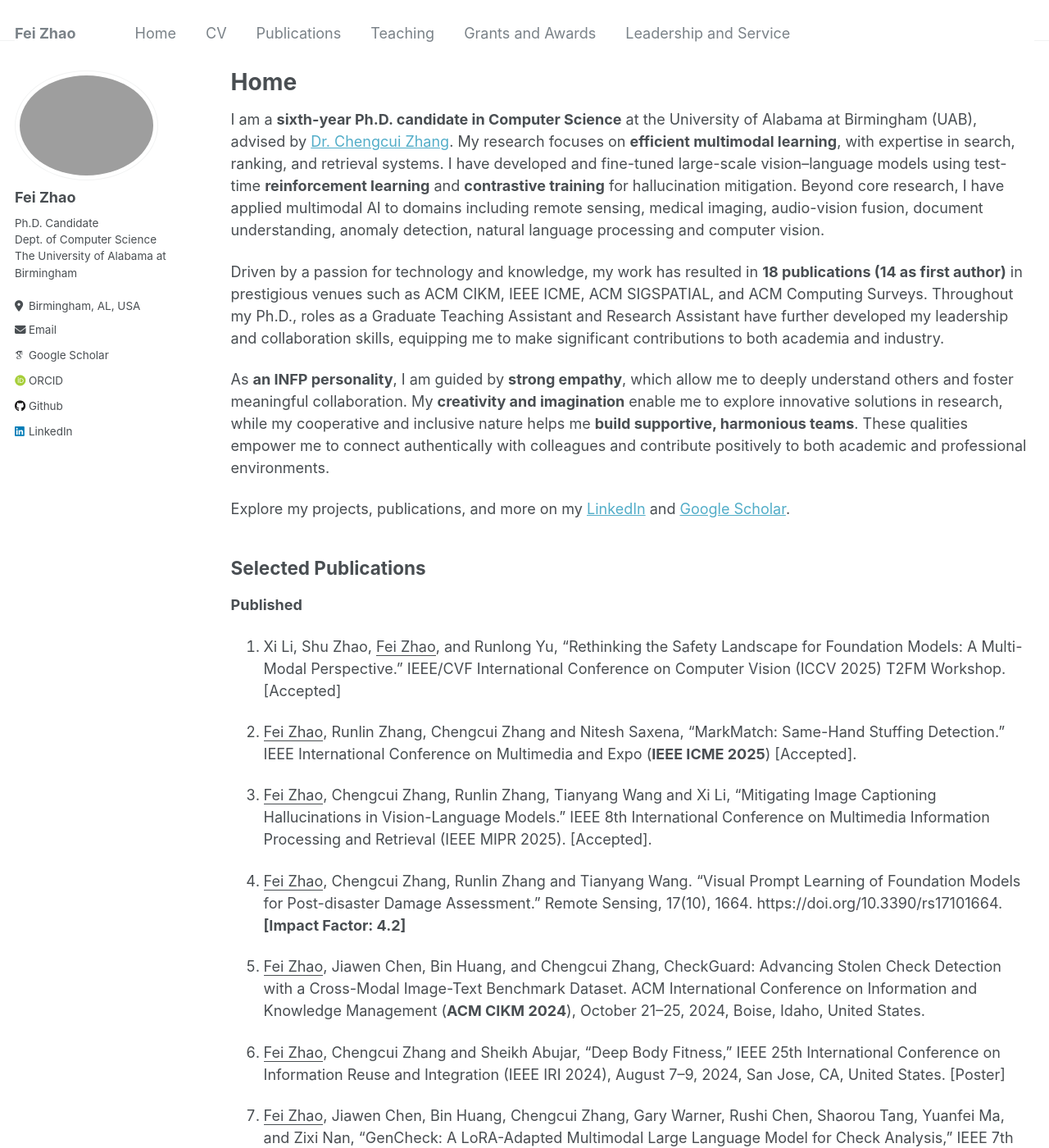
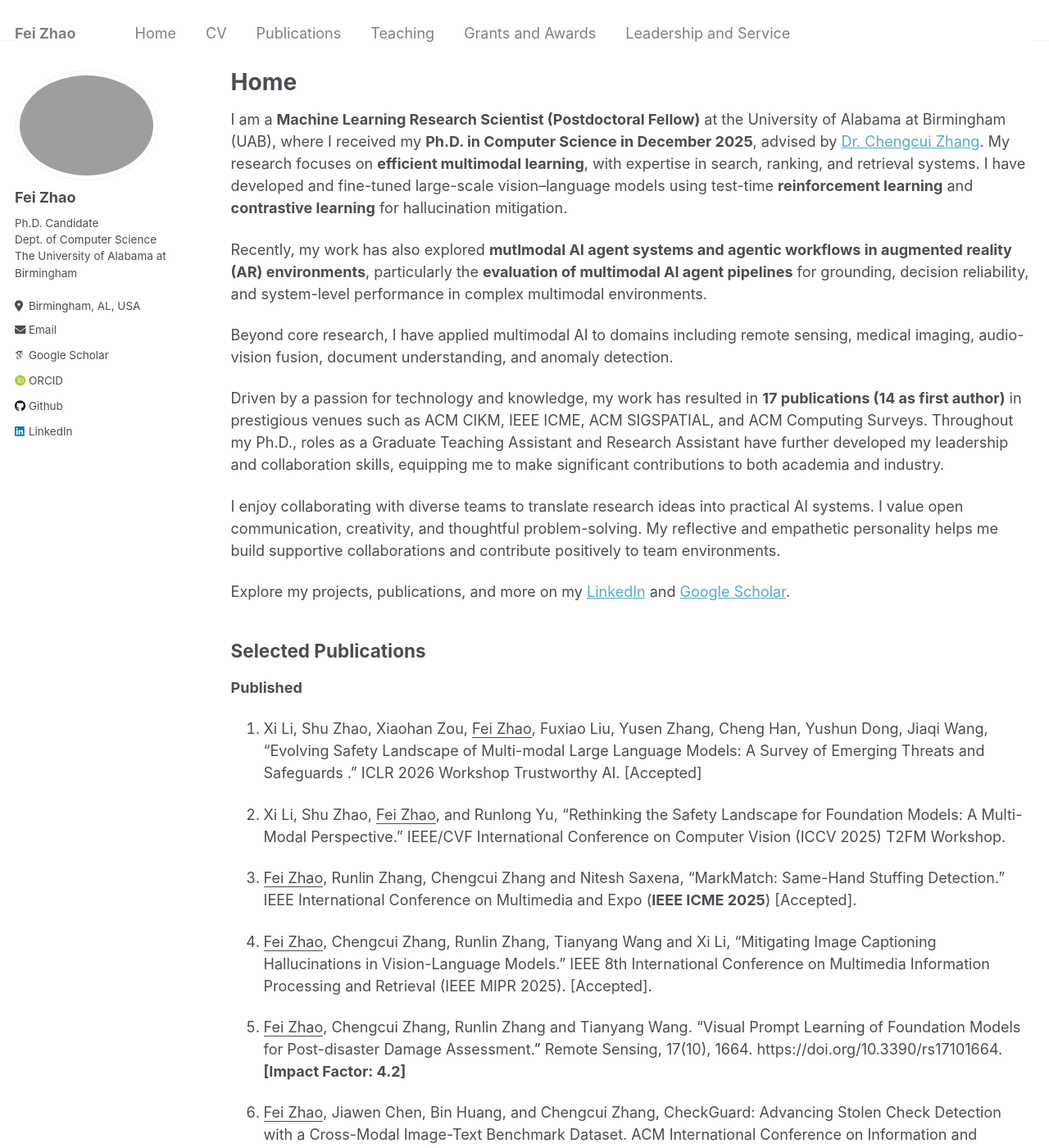
Before and after one commit to feizhao19/feizhao19.github.io, a Jekyll site: the page built from _pages/about.md, in a window 1280 px wide and 1400 px high. Shown: the whole window at 82% size. Built offline with Jekyll 4.4.1, drawn with Linux system fonts in a browser that asks for light colours; some web fonts are replaced; some of the changed text lies outside the part shown.

Commit message:
updated CV

```diff
--- a/_pages/about.md
+++ b/_pages/about.md
@@ -9,17 +9,31 @@ redirect_from:
 ---
 
 
-
+<!--
 
 I am a **sixth-year Ph.D. candidate in Computer Science** at the University of Alabama at Birmingham (UAB), advised by [Dr. Chengcui Zhang](https://sites.uab.edu/czhang02/). My research focuses on **efficient multimodal learning**, with expertise in search, ranking, and retrieval systems. I have developed and fine-tuned large-scale vision–language models using test-time **reinforcement learning** and **contrastive training** for hallucination mitigation. Beyond core research, I have applied multimodal AI to domains including remote sensing, medical imaging, audio-vision fusion, document understanding, anomaly detection, natural language processing and computer vision.
 
 
-Driven by a passion for technology and knowledge, my work has resulted in **18 publications (14 as first author)** in prestigious venues such as ACM CIKM, IEEE ICME, ACM SIGSPATIAL, and ACM Computing Surveys. Throughout my Ph.D., roles as a Graduate Teaching Assistant and Research Assistant have further developed my leadership and collaboration skills, equipping me to make significant contributions to both academia and industry.
+Driven by a passion for technology and knowledge, my work has resulted in **17 publications (14 as first author)** in prestigious venues such as ACM CIKM, IEEE ICME, ACM SIGSPATIAL, and ACM Computing Surveys. Throughout my Ph.D., roles as a Graduate Teaching Assistant and Research Assistant have further developed my leadership and collaboration skills, equipping me to make significant contributions to both academia and industry.
 
 As **an INFP personality**, I am guided by **strong empathy**, which allow me to deeply understand others and foster meaningful collaboration. My **creativity and imagination** enable me to explore innovative solutions in research, while my cooperative and inclusive nature helps me **build supportive, harmonious teams**. These qualities empower me to connect authentically with colleagues and contribute positively to both academic and professional environments.
 
 
+Explore my projects, publications, and more on my [LinkedIn](https://www.linkedin.com/in/fei-zhao-6a762724a/) and [Google Scholar](https://scholar.google.com/citations?user=-CBzUKwAAAAJ&hl=en). -->
+
+I am a **Machine Learning Research Scientist (Postdoctoral Fellow)** at the University of Alabama at Birmingham (UAB), where I received my **Ph.D. in Computer Science in December 2025**, advised by [Dr. Chengcui Zhang](https://sites.uab.edu/czhang02/). My research focuses on **efficient multimodal learning**, with expertise in search, ranking, and retrieval systems. I have developed and fine-tuned large-scale vision–language models using test-time **reinforcement learning** and **contrastive learning** for hallucination mitigation.
+
+Recently, my work has also explored **mutlmodal AI agent systems and agentic workflows in augmented reality (AR) environments**, particularly the **evaluation of multimodal AI agent pipelines** for grounding, decision reliability, and system-level performance in complex multimodal environments.
+
+Beyond core research, I have applied multimodal AI to domains including remote sensing, medical imaging, audio-vision fusion, document understanding, and anomaly detection.
+
+
+Driven by a passion for technology and knowledge, my work has resulted in **17 publications (14 as first author)** in prestigious venues such as ACM CIKM, IEEE ICME, ACM SIGSPATIAL, and ACM Computing Surveys. Throughout my Ph.D., roles as a Graduate Teaching Assistant and Research Assistant have further developed my leadership and collaboration skills, equipping me to make significant contributions to both academia and industry.
+
+I enjoy collaborating with diverse teams to translate research ideas into practical AI systems. I value open communication, creativity, and thoughtful problem-solving. My reflective and empathetic personality helps me build supportive collaborations and contribute positively to team environments.
+
 Explore my projects, publications, and more on my [LinkedIn](https://www.linkedin.com/in/fei-zhao-6a762724a/) and [Google Scholar](https://scholar.google.com/citations?user=-CBzUKwAAAAJ&hl=en).
+
 
 
 ## Selected Publications
@@ -27,45 +41,47 @@ Explore my projects, publications, and more on my [LinkedIn](https://www.linkedi
 
 **Published**
 
+1.	Xi Li, Shu Zhao, Xiaohan Zou, <u>Fei Zhao</u>, Fuxiao Liu, Yusen Zhang, Cheng Han, Yushun Dong, Jiaqi Wang, “Evolving Safety Landscape of Multi-modal Large Language Models: A Survey of Emerging Threats and Safeguards
+.” ICLR 2026 Workshop Trustworthy AI. [Accepted]
 
-1.	Xi Li, Shu Zhao, <u>Fei Zhao</u>, and Runlong Yu, “Rethinking the Safety Landscape for Foundation Models: A Multi-Modal Perspective.” IEEE/CVF International Conference on Computer Vision (ICCV 2025) T2FM Workshop. [Accepted]
+2.	Xi Li, Shu Zhao, <u>Fei Zhao</u>, and Runlong Yu, “Rethinking the Safety Landscape for Foundation Models: A Multi-Modal Perspective.” IEEE/CVF International Conference on Computer Vision (ICCV 2025) T2FM Workshop.
 
-2.  <u>Fei Zhao</u>, Runlin Zhang, Chengcui Zhang and Nitesh Saxena, "MarkMatch: Same-Hand Stuffing Detection."  IEEE International Conference on Multimedia and Expo (**IEEE ICME 2025**) [Accepted].
+3.  <u>Fei Zhao</u>, Runlin Zhang, Chengcui Zhang and Nitesh Saxena, "MarkMatch: Same-Hand Stuffing Detection."  IEEE International Conference on Multimedia and Expo (**IEEE ICME 2025**) [Accepted].
 
-3.  <u>Fei Zhao</u>, Chengcui Zhang, Runlin Zhang, Tianyang Wang and Xi Li, "Mitigating Image Captioning Hallucinations in Vision-Language Models."   IEEE 8th International Conference on Multimedia Information Processing and Retrieval (IEEE MIPR 2025). [Accepted].
+4.  <u>Fei Zhao</u>, Chengcui Zhang, Runlin Zhang, Tianyang Wang and Xi Li, "Mitigating Image Captioning Hallucinations in Vision-Language Models."   IEEE 8th International Conference on Multimedia Information Processing and Retrieval (IEEE MIPR 2025). [Accepted].
 
-4.  <u>Fei Zhao</u>, Chengcui Zhang, Runlin Zhang and Tianyang Wang. "Visual Prompt Learning of Foundation Models for Post-disaster Damage Assessment." Remote Sensing, 17(10), 1664. https://doi.org/10.3390/rs17101664. **[Impact Factor: 4.2]**
+5.  <u>Fei Zhao</u>, Chengcui Zhang, Runlin Zhang and Tianyang Wang. "Visual Prompt Learning of Foundation Models for Post-disaster Damage Assessment." Remote Sensing, 17(10), 1664. https://doi.org/10.3390/rs17101664. **[Impact Factor: 4.2]**
 
-5.  <u>Fei Zhao</u>, Jiawen Chen, Bin Huang, and Chengcui Zhang, CheckGuard: Advancing Stolen Check Detection with a Cross-Modal Image-Text Benchmark Dataset. ACM International Conference on Information and Knowledge Management (**ACM CIKM 2024**), October 21–25, 2024, Boise, Idaho, United States.
+6.  <u>Fei Zhao</u>, Jiawen Chen, Bin Huang, and Chengcui Zhang, CheckGuard: Advancing Stolen Check Detection with a Cross-Modal Image-Text Benchmark Dataset. ACM International Conference on Information and Knowledge Management (**ACM CIKM 2024**), October 21–25, 2024, Boise, Idaho, United States.
 
-6.  <u>Fei Zhao</u>, Chengcui Zhang and Sheikh Abujar, "Deep Body Fitness," IEEE 25th International Conference on Information Reuse and Integration (IEEE IRI 2024), August 7–9, 2024, San Jose, CA, United States. [Poster]
+7.  <u>Fei Zhao</u>, Chengcui Zhang and Sheikh Abujar, "Deep Body Fitness," IEEE 25th International Conference on Information Reuse and Integration (IEEE IRI 2024), August 7–9, 2024, San Jose, CA, United States. [Poster]
 
-7.  <u>Fei Zhao</u>, Jiawen Chen, Bin Huang, Chengcui Zhang, Gary Warner, Rushi Chen, Shaorou Tang, Yuanfei Ma, and Zixi Nan, "GenCheck: A LoRA-Adapted Multimodal Large Language Model for Check Analysis," IEEE 7th International Conference on Multimedia Information Processing and Retrieval (IEEE MIPR 2024), August 7–9,
+8.  <u>Fei Zhao</u>, Jiawen Chen, Bin Huang, Chengcui Zhang, Gary Warner, Rushi Chen, Shaorou Tang, Yuanfei Ma, and Zixi Nan, "GenCheck: A LoRA-Adapted Multimodal Large Language Model for Check Analysis," IEEE 7th International Conference on Multimedia Information Processing and Retrieval (IEEE MIPR 2024), August 7–9,
 2024, San Jose, CA, United States. [Acceptance Rate of Full Papers: 20%]
 
-8.  <u>Fei Zhao</u>, Chengcui Zhang, Runlin Zhang and Tianyang Wang, "Parameter-Efficient Adaptation of Vision Foundation Models for Damaged Building Assessment," IEEE 7th International Conference on Multimedia Information Processing and Retrieval (IEEE MIPR 2024), August 7–9,
+9.  <u>Fei Zhao</u>, Chengcui Zhang, Runlin Zhang and Tianyang Wang, "Parameter-Efficient Adaptation of Vision Foundation Models for Damaged Building Assessment," IEEE 7th International Conference on Multimedia Information Processing and Retrieval (IEEE MIPR 2024), August 7–9,
 2024, San Jose, CA, United States. [Acceptance Rate of Full Papers: 20%]
 
-9.  <u>Fei Zhao</u>, Chengcui Zhang, and Nitesh Saxena, "BubbleSig: Same-Hand Ballot Stuffing Detection," IEEE 7th International Conference on Multimedia Information Processing and Retrieval (IEEE MIPR 2024), August 7–9,
+10.  <u>Fei Zhao</u>, Chengcui Zhang, and Nitesh Saxena, "BubbleSig: Same-Hand Ballot Stuffing Detection," IEEE 7th International Conference on Multimedia Information Processing and Retrieval (IEEE MIPR 2024), August 7–9,
 2024, San Jose, CA, United States. [Acceptance Rate of Full Papers: 20%]
 
-10.  <u>Fei Zhao</u>, Chengcui Zhang, and Baocheng Geng, "Deep Multimodal Data Fusion," *ACM Computing Surveys*, 56(9), 216:1-36, 2024. **[Impact Factor: 23.8]**
+11.  <u>Fei Zhao</u>, Chengcui Zhang, and Baocheng Geng, "Deep Multimodal Data Fusion," *ACM Computing Surveys*, 56(9), 216:1-36, 2024. **[Impact Factor: 23.8]**
 
-11. Connor Donley, Matthew McCrosson, Sri Prahad, Collier Campbell,  <u>Fei Zhao</u>, Narcy Amireddy, and Michael Johnson, "High Research Productivity During Orthopaedic Surgery Residency May Be Predicted by Number of Publications as a Medical Student," *The Journal of Bone & Joint Surgery*, 9(1), e23:1-7, 2024. **[Impact Factor: 5.3]**
+12. Connor Donley, Matthew McCrosson, Sri Prahad, Collier Campbell,  <u>Fei Zhao</u>, Narcy Amireddy, and Michael Johnson, "High Research Productivity During Orthopaedic Surgery Residency May Be Predicted by Number of Publications as a Medical Student," *The Journal of Bone & Joint Surgery*, 9(1), e23:1-7, 2024. **[Impact Factor: 5.3]**
 
-12.  <u>Fei Zhao</u> and Chengcui Zhang, "Deep Learning for HABs Prediction with Multimodal Fusion," ACM SIGSPATIAL International Conference on Advances in Geographic Information Systems (**ACM SIGSPATIAL 2023**), November 13-16, 2023, Hamburg, Germany.
+13.  <u>Fei Zhao</u> and Chengcui Zhang, "Deep Learning for HABs Prediction with Multimodal Fusion," ACM SIGSPATIAL International Conference on Advances in Geographic Information Systems (**ACM SIGSPATIAL 2023**), November 13-16, 2023, Hamburg, Germany.
 
-13.  <u>Fei Zhao</u>, Chengcui Zhang, Nitesh Saxena, Dan Wallach, and Shahariar Rabby, "Ballot Tabulation using Deep Learning," IEEE International Conference on Information Reuse and Integration (IEEE IRI 2023), August 4-6, 2023, Bellevue, WA, United States. **[Acceptance Rate of Full Papers: 29%]**
+14.  <u>Fei Zhao</u>, Chengcui Zhang, Nitesh Saxena, Dan Wallach, and Shahariar Rabby, "Ballot Tabulation using Deep Learning," IEEE International Conference on Information Reuse and Integration (IEEE IRI 2023), August 4-6, 2023, Bellevue, WA, United States. **[Acceptance Rate of Full Papers: 29%]**
 
-14.  <u>Fei Zhao</u>, Chengcui Zhang, and Sheikh Abujar, "A Multimodal Approach for Evaluating Algal Bloom Severity using Deep Learning," IEEE International Conference on Multimedia and Expo (**IEEE ICME 202**), July 10-14, 2023, Brisbane, Australia.
+15.  <u>Fei Zhao</u>, Chengcui Zhang, and Sheikh Abujar, "A Multimodal Approach for Evaluating Algal Bloom Severity using Deep Learning," IEEE International Conference on Multimedia and Expo (**IEEE ICME 202**), July 10-14, 2023, Brisbane, Australia.
 
-15. Katherine Dudding, Allyson Sanders, Peyton Lewis,  <u>Fei Zhao</u>, Chengcui Zhang, and Jane Carrington, "Leveraging Clinical Experiences to Inform Optimal Neonatal Outcomes Through Technology," Academy of Neonatal Nursing National Neonatal, Advanced Practice Conference, and Mother Baby Nurses Conferences, September 7-10, 2022, Palm Springs, CA, United States. (Poster)
+16. Katherine Dudding, Allyson Sanders, Peyton Lewis,  <u>Fei Zhao</u>, Chengcui Zhang, and Jane Carrington, "Leveraging Clinical Experiences to Inform Optimal Neonatal Outcomes Through Technology," Academy of Neonatal Nursing National Neonatal, Advanced Practice Conference, and Mother Baby Nurses Conferences, September 7-10, 2022, Palm Springs, CA, United States. (Poster)
 
-16.  <u>Fei Zhao</u> and Chengcui Zhang, "Building Damage Evaluation from Satellite Imagery using Deep Learning," IEEE International Conference on Information Reuse and Integration (IEEE IRI 2020), August 11-13, 2020, held virtually. **[Acceptance Rate of Full Papers: 29%]**
+17.  <u>Fei Zhao</u> and Chengcui Zhang, "Building Damage Evaluation from Satellite Imagery using Deep Learning," IEEE International Conference on Information Reuse and Integration (IEEE IRI 2020), August 11-13, 2020, held virtually. **[Acceptance Rate of Full Papers: 29%]**
 
-17.  <u>Fei Zhao</u>, Zhaoying Zhou, Jijun Xiong, Jifeng Zhao, and Jiajin Liu, "Research on MEMS-based Real-Time Measurement System for Motion Information of Vehicles," *Key Engineering Materials*, 562, 549-552, 2013.
+18.  <u>Fei Zhao</u>, Zhaoying Zhou, Jijun Xiong, Jifeng Zhao, and Jiajin Liu, "Research on MEMS-based Real-Time Measurement System for Motion Information of Vehicles," *Key Engineering Materials*, 562, 549-552, 2013.
 
-18. Xiaotang Cao, Yunbo Shi, Zhaoying Zhou, Shaopeng Liu, Qi Guo,  <u>Fei Zhao</u>, "MEMS-based Attitude Measurement System for Micro Aerial Vehicles," *Transducer and Microsystem Technologies*, 32(2), 122-3, 2013.
+19. Xiaotang Cao, Yunbo Shi, Zhaoying Zhou, Shaopeng Liu, Qi Guo,  <u>Fei Zhao</u>, "MEMS-based Attitude Measurement System for Micro Aerial Vehicles," *Transducer and Microsystem Technologies*, 32(2), 122-3, 2013.
 
 
 
@@ -143,14 +159,9 @@ Explore my projects, publications, and more on my [LinkedIn](https://www.linkedi
  -->
 
 
-## Panels
-<!-- ====== -->
+- **Program Committee Chair**: IEEE IRI Poster(2026)
 
-- Panelist, "Global Awareness: International Student Insights on the Experience of Studying in the United States," UAB, 2023.
-
-- Panelist, "Orientation for International Graduate Students," UAB, Summer Semester, 2023.
-
-- Panelist, "Orientation for International Graduate Students," UAB, Fall Semester, 2023.
+- **Program Committee Member**: PAKDD (2026), ACM Multimedia (2026)
 
 ## Reviewer
 <!-- ====== -->
@@ -178,13 +189,20 @@ Explore my projects, publications, and more on my [LinkedIn](https://www.linkedi
 
 - Reviewer for Conferences: ICME (2020-2025), ACM Multimedia (2021-2025), ICASSP (2023, 2024),  IEEE DLCV (2025), IEEE AVSS (2025).
 
-
-
 <!-- ## Project Demo
 <!-- ====== -->
 <!--
 1. MarkMatch: Deep Learning-based Visual Similarity Ranking and Retrieval System for Suspicious Handwritten Patterns
 <iframe width="280" height="157.5" src="https://www.youtube.com/embed/9-fbQ5EIPv8" title="MarkMatch Demo" frameborder="0" allow="accelerometer; autoplay; clipboard-write; encrypted-media; gyroscope; picture-in-picture" allowfullscreen></iframe> -->
+
+## Panels
+<!-- ====== -->
+
+- Panelist, "Global Awareness: International Student Insights on the Experience of Studying in the United States," UAB, 2023.
+
+- Panelist, "Orientation for International Graduate Students," UAB, Summer Semester, 2023.
+
+- Panelist, "Orientation for International Graduate Students," UAB, Fall Semester, 2023.
 
 
 
```
Also changed, not shown: _pages/home.md (+63 -65 lines).
